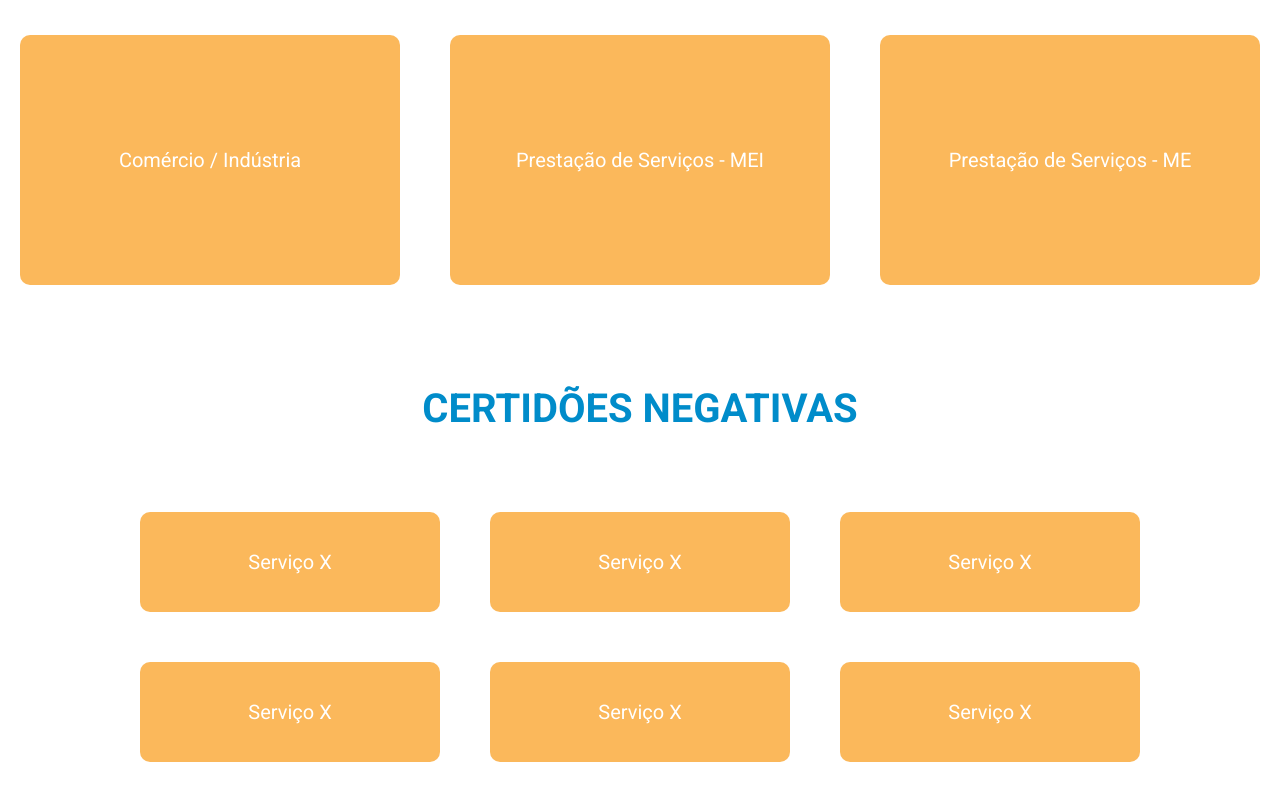
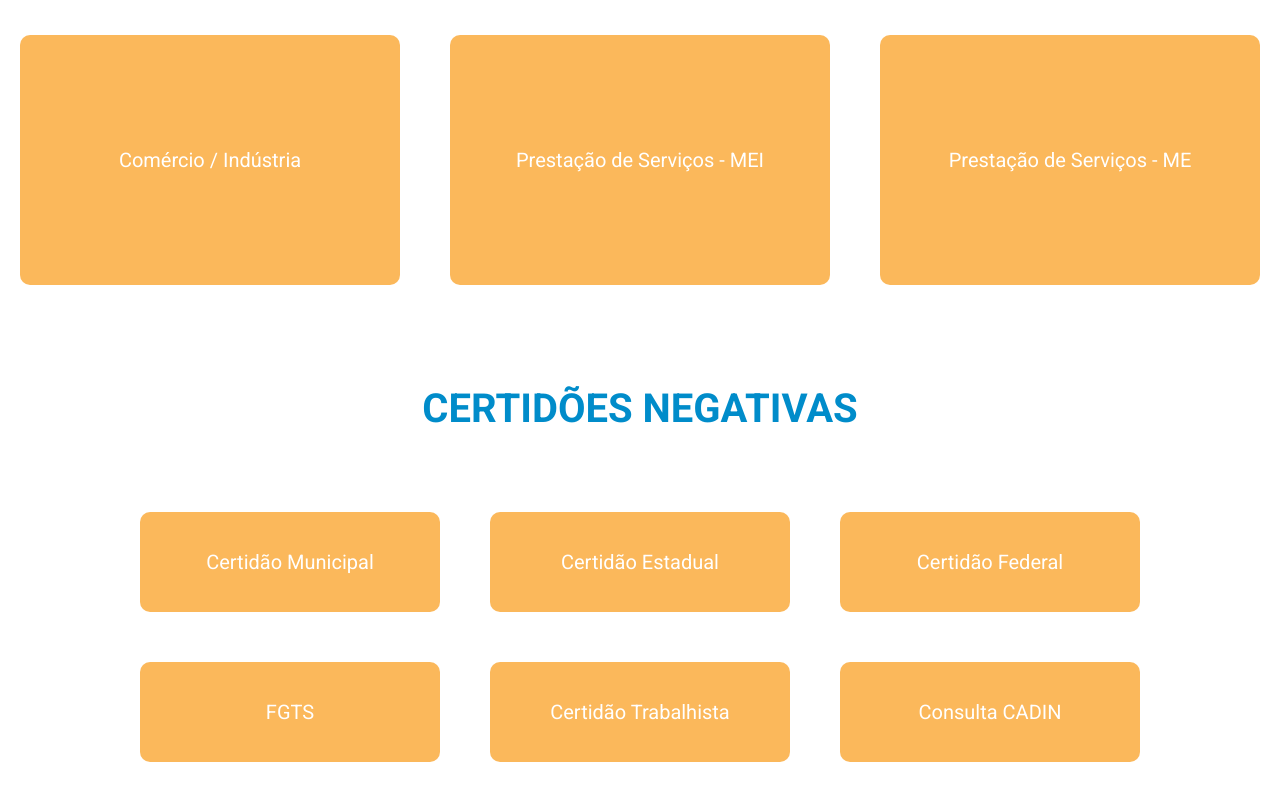
Before and after one commit to ThamirisMaria/sala-virtual-do-empreendedor, an Angular app: page /sala-virtual in a window 1280 px wide. Shown: the part 1916-2716 px from the top of the page. Built offline with nearby package versions, Linux system fonts and the light colour scheme.

Commit message:
update: certidoes negativas btn's texts

```diff
--- a/src/app/sala-virtual/sala-virtual.component.html
+++ b/src/app/sala-virtual/sala-virtual.component.html
@@ -41,12 +41,12 @@
     <section id="certidoes-negativas">
         <h1 class="section-title">CERTIDÕES NEGATIVAS</h1>
         <div id="btns-sections">
-            <button class="btn btn-certidoes-negativas">Serviço X</button>
-            <button class="btn btn-certidoes-negativas">Serviço X</button>
-            <button class="btn btn-certidoes-negativas">Serviço X</button>
-            <button class="btn btn-certidoes-negativas">Serviço X</button>
-            <button class="btn btn-certidoes-negativas">Serviço X</button>
-            <button class="btn btn-certidoes-negativas">Serviço X</button>
+            <button class="btn btn-certidoes-negativas">Certidão Municipal</button>
+            <button class="btn btn-certidoes-negativas">Certidão Estadual</button>
+            <button class="btn btn-certidoes-negativas">Certidão Federal</button>
+            <button class="btn btn-certidoes-negativas">FGTS</button>
+            <button class="btn btn-certidoes-negativas">Certidão Trabalhista</button>
+            <button class="btn btn-certidoes-negativas">Consulta CADIN</button>
         </div>
     </section>
 </main>
```
